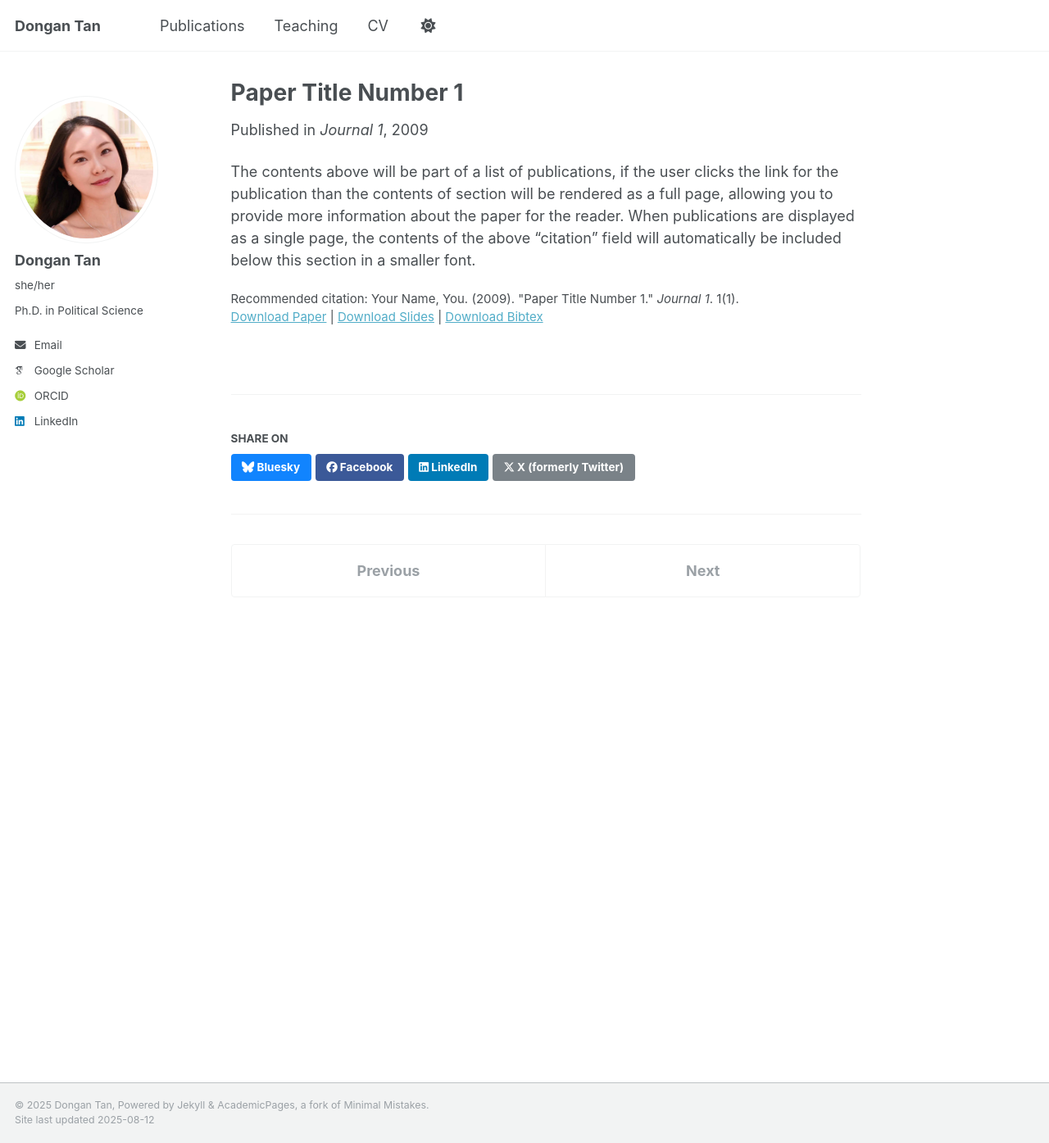
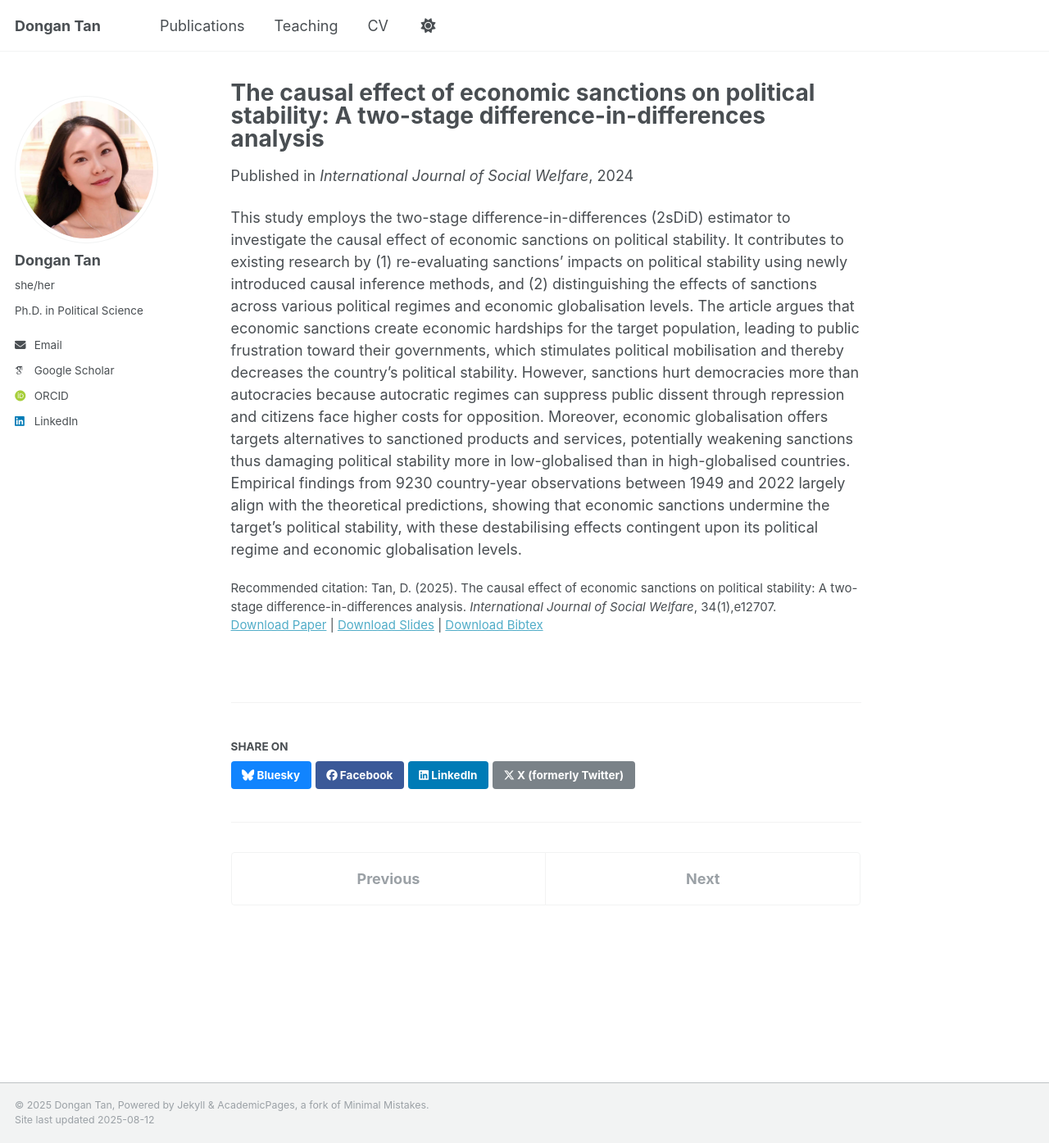
Before and after one commit to HaoLiuScholar/HaoLiuScholar.github.io, a Jekyll site: the page built from _publications/2009-10-01-paper-title-number-1.md, in a window 1280 px wide and 1395 px high. Shown: the whole window at 82% size. Built offline with Jekyll 4.4.1, drawn with Linux system fonts in a browser that asks for light colours; some web fonts are replaced; a script that is not in the unit is left out.

Commit message:
Update 2009-10-01-paper-title-number-1.md

```diff
--- a/_publications/2009-10-01-paper-title-number-1.md
+++ b/_publications/2009-10-01-paper-title-number-1.md
@@ -1,14 +1,14 @@
 ---
-title: "Paper Title Number 1"
+title: "The causal effect of economic sanctions on political stability: A two-stage difference-in-differences analysis"
 collection: publications
 category: manuscripts
 permalink: /publication/2009-10-01-paper-title-number-1
-excerpt: 'This paper is about the number 1. The number 2 is left for future work.'
-date: 2009-10-01
-venue: 'Journal 1'
-slidesurl: 'http://academicpages.github.io/files/slides1.pdf'
+excerpt: 'This study employs the two-stage difference-in-differences (2sDiD) estimator to investigate the causal effect of economic sanctions on political stability.'
+date: 2024-10-04
+venue: 'International Journal of Social Welfare'
+slidesurl: ''
 paperurl: 'http://academicpages.github.io/files/paper1.pdf'
 bibtexurl: 'http://academicpages.github.io/files/bibtex1.bib'
-citation: 'Your Name, You. (2009). &quot;Paper Title Number 1.&quot; <i>Journal 1</i>. 1(1).'
+citation: 'Tan, D. (2025). The causal effect of economic sanctions on political stability: A two-stage difference-in-differences analysis. <i>International Journal of Social Welfare</i>, 34(1),e12707.'
 ---
-The contents above will be part of a list of publications, if the user clicks the link for the publication than the contents of section will be rendered as a full page, allowing you to provide more information about the paper for the reader. When publications are displayed as a single page, the contents of the above "citation" field will automatically be included below this section in a smaller font.
+This study employs the two-stage difference-in-differences (2sDiD) estimator to investigate the causal effect of economic sanctions on political stability. It contributes to existing research by (1) re-evaluating sanctions' impacts on political stability using newly introduced causal inference methods, and (2) distinguishing the effects of sanctions across various political regimes and economic globalisation levels. The article argues that economic sanctions create economic hardships for the target population, leading to public frustration toward their governments, which stimulates political mobilisation and thereby decreases the country's political stability. However, sanctions hurt democracies more than autocracies because autocratic regimes can suppress public dissent through repression and citizens face higher costs for opposition. Moreover, economic globalisation offers targets alternatives to sanctioned products and services, potentially weakening sanctions thus damaging political stability more in low-globalised than in high-globalised countries. Empirical findings from 9230 country-year observations between 1949 and 2022 largely align with the theoretical predictions, showing that economic sanctions undermine the target's political stability, with these destabilising effects contingent upon its political regime and economic globalisation levels.
```
